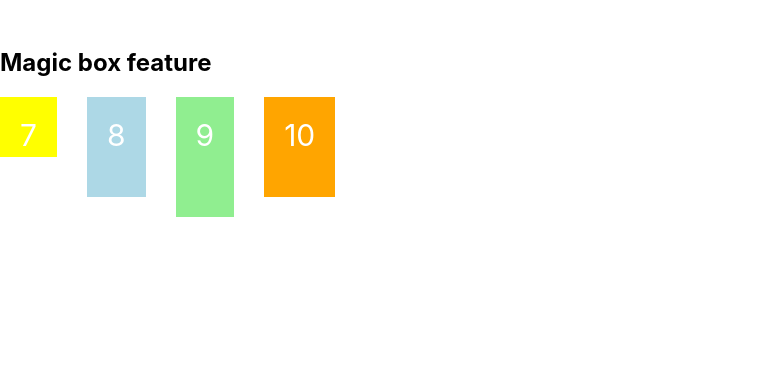
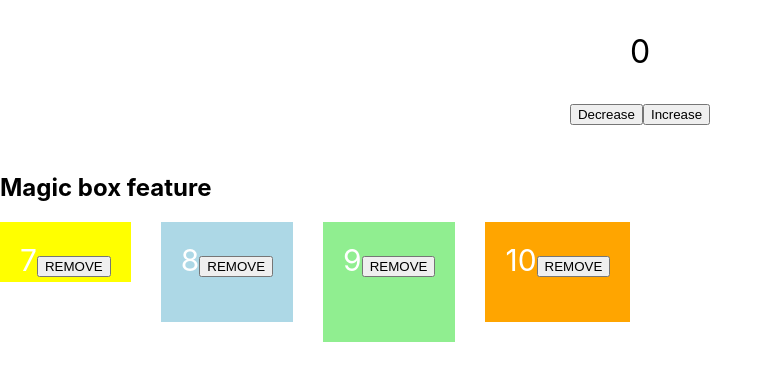
Before and after one commit to truongnhyen/react-labs, a React (Create React App) app: page / in a window 1280 px wide. Shown: the top 380 px of the page, without its empty margins (0-773 px from the left). Built offline with nearby package versions, Linux system fonts and the light colour scheme.

Commit message:
State
Working with state

```diff
--- a/src/App.jsx
+++ b/src/App.jsx
@@ -1,9 +1,12 @@
 import './App.scss';
+import Counter from './components/Counter';
 import MagicBoxFeature from './features/MagicBox';
 
 function App() {
   return (
     <div>
+      <Counter />
+
       <MagicBoxFeature />
     </div>
   );
--- /dev/null
+++ b/src/components/Counter/Counter.scss
@@ -0,0 +1,6 @@
+.counter {
+    text-align: center;
+    > p {
+        font-size: 32px;
+    }
+}
--- /dev/null
+++ b/src/components/Counter/index.jsx
@@ -0,0 +1,28 @@
+import React, { useState } from 'react';
+import './Counter.scss';
+
+Counter.propTypes = {};
+
+function Counter(props) {
+  const [count, setCount] = useState(0);
+  const [name, setName] = useState('');
+
+  const handleDecreaseClick = () => {
+    setCount((x) => x - 1);
+  };
+  const handleIncreaseClick = () => {
+    setCount(
+      (x) => x + 1
+    ); /*Su dung call back de dam bao lay gia tri state moi nhat, neu state dua vao state cu*/
+  };
+
+  return (
+    <div className="counter">
+      <p>{count}</p>
+      <button onClick={handleDecreaseClick}>Decrease</button>
+      <button onClick={handleIncreaseClick}>Increase</button>
+    </div>
+  );
+}
+
+export default Counter;
--- a/src/features/MagicBox/components/Box/index.jsx
+++ b/src/features/MagicBox/components/Box/index.jsx
@@ -8,14 +8,19 @@ const sizeMap = {
   large: '80px',
 };
 
-function Box({ boxProps }) {
+function Box({ boxProps, onClick }) {
   const { color = 'black', luckyNumber, size = 'medium' } = boxProps;
   const heightVal = sizeMap[size];
+
+  const handleRemoveClick = () => {
+    if (onClick) onClick(boxProps);
+  };
 
   return (
     //hoac them class bang size value de thay doi css theo size
     <div className={`box ${size}`} style={{ backgroundColor: color, height: heightVal }}>
       {luckyNumber}
+      <button onClick={handleRemoveClick}>REMOVE</button>
     </div>
   );
 }
@@ -23,6 +28,7 @@ function Box({ boxProps }) {
 //Validate data
 Box.propTypes = {
   boxProps: PropTypes.object,
+  onClick: PropTypes.func,
 };
 
 /* Trong truong hop thang cha khong co gia tri, va khong required
@@ -30,5 +36,6 @@ phai tao gia tri mac dinh:
 */
 Box.defaultProps = {
   boxProps: {},
+  onClick: null,
 };
 export default Box;
--- a/src/features/MagicBox/components/BoxList/index.jsx
+++ b/src/features/MagicBox/components/BoxList/index.jsx
@@ -5,18 +5,20 @@ import './BoxList.scss';
 
 BoxList.propTypes = {
   data: PropTypes.array,
+  onBoxClick: PropTypes.func,
 };
 
 BoxList.defaultProps = {
   data: [],
+  onBoxClick: null,
 };
 
-function BoxList({ data }) {
+function BoxList({ data, onBoxClick }) {
   return (
     <ul className="box-list">
-      {data.map((box) => (
+      {data.map((box, idx) => (
         <li key={box.luckyNumber}>
-          <Box boxProps={box} />
+          <Box boxProps={box} onClick={(boxProps) => onBoxClick && onBoxClick(box, idx)} />
         </li>
       ))}
     </ul>
--- a/src/features/MagicBox/index.jsx
+++ b/src/features/MagicBox/index.jsx
@@ -1,12 +1,7 @@
+import { useState } from 'react';
 import BoxList from './components/BoxList';
 
-function MagicBoxFeature() {
-  const box = {
-    color: 'pink',
-    luckyNumber: 8,
-  };
-
-  const boxList = [
+const FAKE_DATA = [
   {
     color: 'yellow',
     luckyNumber: 7,
@@ -28,11 +23,24 @@ function MagicBoxFeature() {
   },
 ];
 
+function MagicBoxFeature() {
+  const [boxList, setBoxList] = useState(FAKE_DATA);
+
+  const handleBoxClick = (boxProps, idx) => {
+    //remove box from list
+    console.log(boxProps, idx);
+    //phai clone mang ra 1 mang moi, thi gia tri moi co the thay doi ngoai UI
+    const newBoxList = [...boxList];
+    newBoxList.splice(idx, 1);
+
+    setBoxList(newBoxList);
+  };
+
   return (
     <div>
       <h2>Magic box feature</h2>
 
-      <BoxList data={boxList} />
+      <BoxList data={boxList} onBoxClick={handleBoxClick} />
     </div>
   );
 }
```
Also changed, not shown: state.txt (added). Lines whose indentation alone changed are shown as unchanged.
